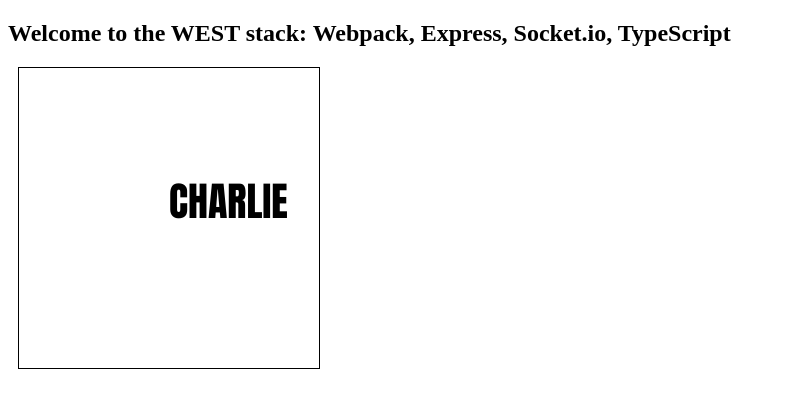
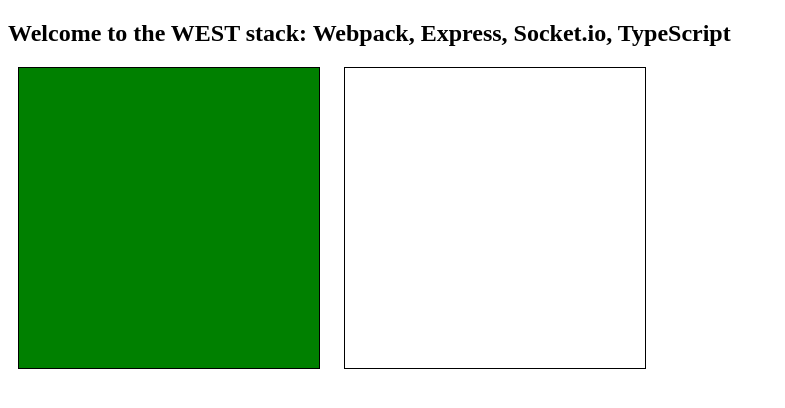
Before and after one commit to kevindeland/west-template, a website built with webpack: page src/index.html in a window 1280 px wide. Shown: the whole page, without its empty margins (0-785 px from the left). Built offline with nearby package versions, Linux system fonts and the light colour scheme.

Commit message:
Using Scenes in main.ts

```diff
--- a/src/index.html
+++ b/src/index.html
@@ -6,6 +6,7 @@
   </head>
   <body>
     <h2>Welcome to the WEST stack: Webpack, Express, Socket.io, TypeScript</h2>
-    <canvas id="main" width="300" height="300" style="border: 1px solid; margin: 0 10px;"></canvas>
+    <canvas id="colors" width="300" height="300" style="border: 1px solid; margin: 0 10px;"></canvas>
+    <canvas id="words" width="300" height="300" style="border: 1px solid; margin: 0 10px;"></canvas>
   </body>
 </html>
--- a/src/main.ts
+++ b/src/main.ts
@@ -5,6 +5,7 @@
 import {Position} from './utils';
 import VignetteColors from './vignette-colors';
 import VignetteWords from './vignette-words';
+import SubScene from './sub-scene';
 
 function main() {
 
@@ -13,9 +14,27 @@
   socket.emit(Constants.NEW_PLAYER, {}, (cache: string) => { console.log(cache) })
 */
 
-  const canvas = <HTMLCanvasElement>document.getElementById('main');
-  const colors = new VignetteWords(canvas);
-  colors.begin();
+  const colorCanvas = <HTMLCanvasElement>document.getElementById('colors');
+  const wordCanvas = <HTMLCanvasElement>document.getElementById('words');
+
+
+  function allDone() {
+    console.log('-----------')
+    console.log('ALL DONE!!!')
+    console.log('-----------')
+  }
+
+  function launchWords() {
+    const words = new VignetteWords(wordCanvas, allDone);
+    words.begin();
+  }
+
+  function launchColors() {
+    const colors = new VignetteColors(colorCanvas, launchWords);
+    colors.begin();
+  }
+
+  launchColors();
 
 
 /*  const clicker = new CanvasClicker(canvas, socket);
--- a/src/vignette-colors.ts
+++ b/src/vignette-colors.ts
@@ -12,10 +12,11 @@
 
   private callback: () => void;
 
-  constructor(private readonly canvas: HTMLCanvasElement) {
+  constructor(private readonly canvas: HTMLCanvasElement, callback: () => void) {
     this.ctx = canvas.getContext('2d');
     this.cw = canvas.width;
     this.ch = canvas.height;
+    this.callback = callback;
 
     this.subs = {
       'RED': new SubScene(
@@ -84,6 +85,7 @@
       console.log('-----------')
       console.log('ALL DONE!!!')
       console.log('-----------')
+      this.callback();
       return;
     }
 
--- a/src/vignette-words.ts
+++ b/src/vignette-words.ts
@@ -12,10 +12,11 @@
 
   private callback: () => void;
 
-  constructor(private readonly canvas: HTMLCanvasElement) {
+  constructor(private readonly canvas: HTMLCanvasElement, callback: () => void) {
     this.ctx = canvas.getContext('2d');
     this.cw = canvas.width;
     this.ch = canvas.height;
+    this.callback = callback;
 
     this.ctx.font = '40px Impact';
     this.ctx.fillStyle = 'black';
@@ -90,6 +91,7 @@
       console.log('-----------')
       console.log('ALL DONE!!!')
       console.log('-----------')
+      this.callback();
       return;
     }
 
```
